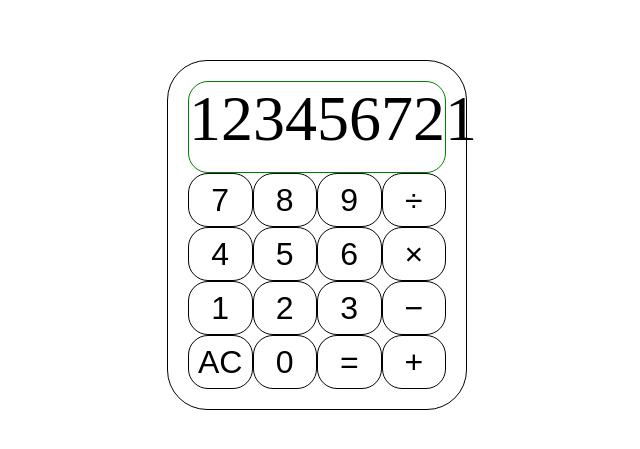
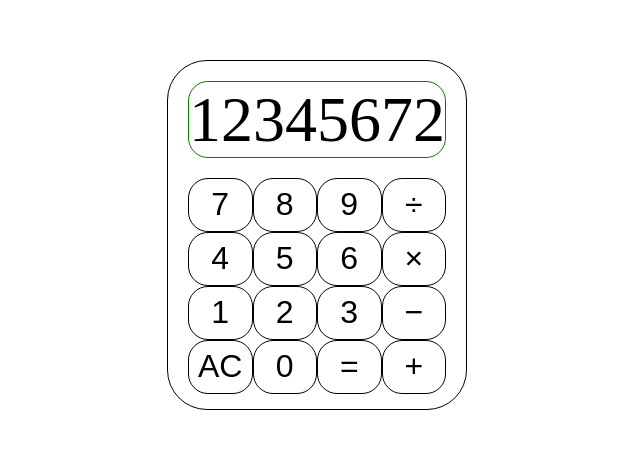
Before and after one commit to danifromecuador/mini-calculator, a React (Vite) app: page / in a window 1280 px wide. Shown: the part 165-614 px from the top of the page, without its empty margins (323-963 px from the left). Built offline with nearby package versions, Linux system fonts and the light colour scheme.

Commit message:
Add a margin between Display and Keys components

```diff
--- a/src/main.jsx
+++ b/src/main.jsx
@@ -1,10 +1,8 @@
-import React from 'react'
+
 import ReactDOM from 'react-dom/client'
 import { App } from './App.jsx'
 import './styles/index.css'
 
 ReactDOM.createRoot(document.getElementById('root')).render(
-  // <React.StrictMode>
-    <App />
-  // </React.StrictMode>,
+  <App />
 )
--- a/src/styles/Display.css
+++ b/src/styles/Display.css
@@ -1,7 +1,11 @@
 .display {
-  height: 30%;
+  height: 25%;
   width: 100%;
+  margin-bottom: 20px;
   border: 1px solid green;
   border-radius: 20px;
   font-size: 64px;
+  display: flex;
+  align-items: center;
+  overflow: hidden;
 }
```
Also changed, not shown: src/components/Key.jsx (+6 -2 lines).
